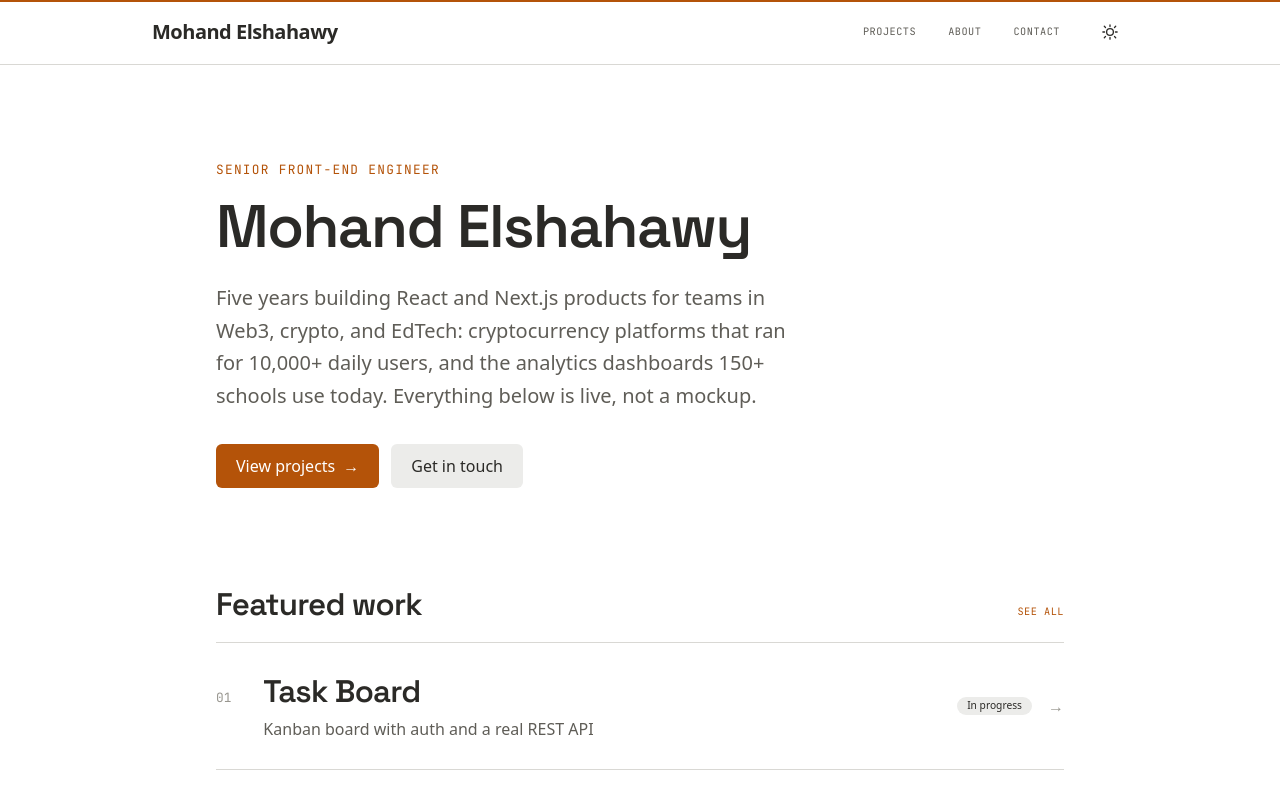
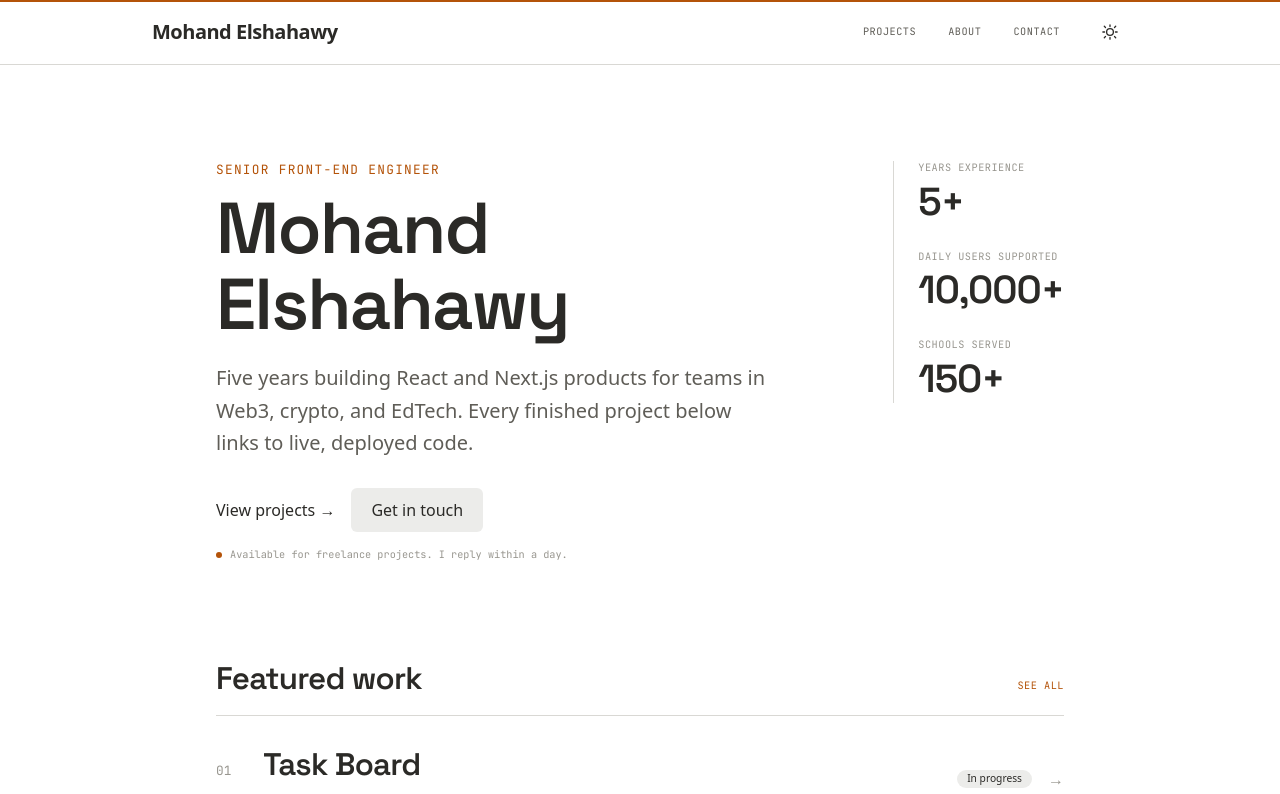
Before and after one commit to enghondaa/portfolio-hub, a Next.js app in the folder apps/hub/: page / in a window 1280 px wide. Shown: the top 794 px of the page. Built offline with nearby package versions, Linux system fonts and the light colour scheme.

Commit message:
hub: two-column hero with stat column + parallax, tilt-on-hover project rows, split contact form into its own client component so the page can export metadata

```diff
--- a/apps/hub/src/components/HeroIntro.tsx
+++ b/apps/hub/src/components/HeroIntro.tsx
@@ -1,7 +1,8 @@
 "use client";
 
-import { motion, useReducedMotion, type Variants } from "framer-motion";
-import type { ReactNode } from "react";
+import { useRef, type ReactNode } from "react";
+import { motion, useReducedMotion, useScroll, useTransform, type Variants } from "framer-motion";
+import { HeroStats } from "@/components/HeroStats";
 
 const container: Variants = {
   hidden: {},
@@ -15,13 +16,19 @@ function useItem(reduced: boolean | null): Variants {
   };
 }
 
-/** Staggers the hero's kicker/heading/paragraph/CTAs in on first load. */
+/** Staggers the hero's kicker/heading/paragraph/CTAs in on first load, with a subtle scroll parallax between the text column and the stat column. */
 export function HeroIntro({ children }: { children: ReactNode }) {
   const shouldReduceMotion = useReducedMotion();
   const item = useItem(shouldReduceMotion);
+  const sectionRef = useRef<HTMLDivElement>(null);
+
+  const { scrollYProgress } = useScroll({ target: sectionRef, offset: ["start start", "end start"] });
+  const textY = useTransform(scrollYProgress, [0, 1], [0, shouldReduceMotion ? 0 : -12]);
+  const statsY = useTransform(scrollYProgress, [0, 1], [0, shouldReduceMotion ? 0 : 12]);
 
   return (
-    <motion.div initial="hidden" animate="visible" variants={container}>
+    <div ref={sectionRef} className="grid gap-10 lg:grid-cols-12 lg:items-start lg:gap-8">
+      <motion.div initial="hidden" animate="visible" variants={container} style={{ y: textY }} className="lg:col-span-8">
         <motion.p
           variants={item}
           className="font-mono text-sm uppercase tracking-widest text-[var(--color-accent)]"
@@ -30,22 +37,36 @@ export function HeroIntro({ children }: { children: ReactNode }) {
         </motion.p>
         <motion.h1
           variants={item}
-        className="mt-4 font-[family-name:var(--font-heading)] text-5xl font-semibold leading-[1.05] tracking-tight text-[var(--color-neutral-800)] sm:text-6xl"
+          className="mt-3 font-[family-name:var(--font-heading)] text-5xl font-semibold leading-[1.05] tracking-tight text-[var(--color-neutral-800)] sm:text-6xl lg:text-7xl"
         >
           Mohand Elshahawy
         </motion.h1>
         <motion.p
           variants={item}
-        className="mt-6 max-w-xl text-lg leading-relaxed text-[var(--color-neutral-600)]"
+          className="mt-5 max-w-xl text-lg leading-relaxed text-[var(--color-neutral-600)]"
         >
           Five years building React and Next.js products for teams in Web3,
-        crypto, and EdTech: cryptocurrency platforms that ran for 10,000+
-        daily users, and the analytics dashboards 150+ schools use today.
-        Everything below is live, not a mockup.
+          crypto, and EdTech. Every finished project below links to live,
+          deployed code.
         </motion.p>
-      <motion.div variants={item} className="mt-8 flex flex-wrap gap-3">
+        <motion.div variants={item} className="mt-7 flex flex-wrap items-center gap-4">
           {children}
         </motion.div>
+        <motion.p variants={item} className="mt-4 flex items-center gap-2 font-mono text-xs text-[var(--color-neutral-400)]">
+          <span aria-hidden="true" className="h-1.5 w-1.5 rounded-full bg-[var(--color-accent)]" />
+          Available for freelance projects. I reply within a day.
+        </motion.p>
       </motion.div>
+
+      <motion.div
+        initial={{ opacity: 0, y: shouldReduceMotion ? 0 : 16 }}
+        animate={{ opacity: 1, y: 0 }}
+        transition={{ duration: shouldReduceMotion ? 0.2 : 0.55, delay: 0.3, ease: "easeOut" }}
+        style={{ y: statsY }}
+        className="lg:col-span-4 lg:justify-self-end"
+      >
+        <HeroStats />
+      </motion.div>
+    </div>
   );
 }
--- /dev/null
+++ b/apps/hub/src/components/HeroStats.tsx
@@ -0,0 +1,22 @@
+const stats = [
+  { value: "5+", label: "Years experience" },
+  { value: "10,000+", label: "Daily users supported" },
+  { value: "150+", label: "Schools served" },
+];
+
+export function HeroStats() {
+  return (
+    <dl className="flex flex-col gap-6 border-l border-[var(--color-neutral-200)] pl-6">
+      {stats.map((stat) => (
+        <div key={stat.label}>
+          <dt className="font-mono text-xs uppercase tracking-wider text-[var(--color-neutral-400)]">
+            {stat.label}
+          </dt>
+          <dd className="mt-1 font-[family-name:var(--font-heading)] text-3xl font-semibold tracking-tight text-[var(--color-neutral-800)]">
+            {stat.value}
+          </dd>
+        </div>
+      ))}
+    </dl>
+  );
+}
--- a/apps/hub/src/components/MagneticLink.tsx
+++ b/apps/hub/src/components/MagneticLink.tsx
@@ -2,21 +2,18 @@
 
 import { useRef, useState, type ReactNode, type MouseEvent } from "react";
 import { motion, useReducedMotion } from "framer-motion";
-import Link from "next/link";
 
 interface MagneticLinkProps {
-  href: string;
-  className?: string;
   children: ReactNode;
 }
 
-/** A link that leans gently toward the cursor on hover. Disabled entirely under prefers-reduced-motion. */
-export function MagneticLink({ href, className, children }: MagneticLinkProps) {
-  const ref = useRef<HTMLAnchorElement>(null);
+/** Wraps any element (typically a Button/link) and makes it lean gently toward the cursor on hover. Disabled under prefers-reduced-motion. */
+export function MagneticLink({ children }: MagneticLinkProps) {
+  const ref = useRef<HTMLDivElement>(null);
   const [offset, setOffset] = useState({ x: 0, y: 0 });
   const shouldReduceMotion = useReducedMotion();
 
-  function handleMouseMove(event: MouseEvent<HTMLAnchorElement>) {
+  function handleMouseMove(event: MouseEvent<HTMLDivElement>) {
     if (shouldReduceMotion || !ref.current) return;
     const rect = ref.current.getBoundingClientRect();
     const relX = event.clientX - (rect.left + rect.width / 2);
@@ -30,19 +27,14 @@ export function MagneticLink({ href, className, children }: MagneticLinkProps) {
 
   return (
     <motion.div
+      ref={ref}
+      onMouseMove={handleMouseMove}
+      onMouseLeave={handleMouseLeave}
       animate={{ x: offset.x, y: offset.y }}
       transition={{ type: "spring", stiffness: 200, damping: 15, mass: 0.4 }}
       className="inline-block"
     >
-      <Link
-        ref={ref}
-        href={href}
-        onMouseMove={handleMouseMove}
-        onMouseLeave={handleMouseLeave}
-        className={className}
-      >
-        {children}
-      </Link>
+      {children}
     </motion.div>
   );
 }
--- /dev/null
+++ b/apps/hub/src/components/ProjectRow.tsx
@@ -0,0 +1,92 @@
+"use client";
+
+import { useRef, useState, type MouseEvent } from "react";
+import { motion, useReducedMotion } from "framer-motion";
+
+export interface ProjectRowProps {
+  index: number;
+  href: string;
+  title: string;
+  tagline: string;
+  stack: string[];
+  status: "live" | "in-progress";
+  outcome?: string;
+  external?: boolean;
+}
+
+/**
+ * One row in the numbered project list. The whole row is the hit target;
+ * on hover it shifts background and tilts a couple of degrees toward the
+ * cursor (disabled under prefers-reduced-motion), and the trailing arrow
+ * slides right.
+ */
+export function ProjectRow({ index, href, title, tagline, stack, status, outcome, external }: ProjectRowProps) {
+  const ref = useRef<HTMLAnchorElement>(null);
+  const [tilt, setTilt] = useState({ rx: 0, ry: 0 });
+  const shouldReduceMotion = useReducedMotion();
+
+  function handleMouseMove(event: MouseEvent<HTMLAnchorElement>) {
+    if (shouldReduceMotion || !ref.current) return;
+    const rect = ref.current.getBoundingClientRect();
+    const px = (event.clientX - rect.left) / rect.width - 0.5;
+    const py = (event.clientY - rect.top) / rect.height - 0.5;
+    setTilt({ rx: py * -4, ry: px * 4 });
+  }
+
+  function handleMouseLeave() {
+    setTilt({ rx: 0, ry: 0 });
+  }
+
+  const metaParts = [stack.join(" · "), outcome].filter(Boolean);
+
+  return (
+    <div style={{ perspective: 800 }}>
+      <motion.a
+        ref={ref}
+        href={href}
+        target={external ? "_blank" : undefined}
+        rel={external ? "noopener noreferrer" : undefined}
+        onMouseMove={handleMouseMove}
+        onMouseLeave={handleMouseLeave}
+        animate={{ rotateX: tilt.rx, rotateY: tilt.ry }}
+        transition={{ type: "spring", stiffness: 250, damping: 20, mass: 0.5 }}
+        style={{ transformStyle: "preserve-3d" }}
+        className="group flex items-center justify-between gap-6 border-b border-[var(--color-neutral-200)] px-3 py-7 transition-colors duration-200 ease-out hover:bg-[var(--color-neutral-50)] focus-visible:outline-none focus-visible:ring-2 focus-visible:ring-[var(--color-accent)] -mx-3"
+      >
+        <div className="flex items-baseline gap-5 sm:gap-8">
+          <span className="font-mono text-sm text-[var(--color-neutral-400)]">
+            {String(index + 1).padStart(2, "0")}
+          </span>
+          <div>
+            <h3 className="font-[family-name:var(--font-heading)] text-2xl font-semibold tracking-tight text-[var(--color-neutral-800)] transition-colors group-hover:text-[var(--color-accent)] sm:text-3xl">
+              {title}
+            </h3>
+            <p className="mt-1 text-[var(--color-neutral-600)]">{tagline}</p>
+            {metaParts.length > 0 && (
+              <p className="mt-2 font-mono text-xs text-[var(--color-neutral-400)]">
+                {metaParts.join(" — ")}
+              </p>
+            )}
+          </div>
+        </div>
+        <div className="flex shrink-0 items-center gap-4">
+          <span
+            className={
+              status === "live"
+                ? "hidden font-mono text-xs uppercase tracking-wider text-[var(--color-accent)] sm:inline"
+                : "hidden font-mono text-xs uppercase tracking-wider text-[var(--color-neutral-400)] sm:inline"
+            }
+          >
+            {status === "live" ? "Live" : "In progress"}
+          </span>
+          <span
+            aria-hidden="true"
+            className="text-[var(--color-neutral-400)] transition-transform duration-150 group-hover:translate-x-1 group-hover:text-[var(--color-accent)]"
+          >
+            {external ? "↗" : "→"}
+          </span>
+        </div>
+      </motion.a>
+    </div>
+  );
+}
--- /dev/null
+++ b/apps/hub/src/components/SiteNavbar.tsx
@@ -0,0 +1,9 @@
+"use client";
+
+import { usePathname } from "next/navigation";
+import { Navbar, ThemeToggle, type NavLink } from "@portfolio/ui";
+
+export function SiteNavbar({ brand, links }: { brand: string; links: NavLink[] }) {
+  const pathname = usePathname();
+  return <Navbar brand={brand} links={links} activeHref={pathname} actions={<ThemeToggle />} />;
+}
```
Also changed, not shown: apps/hub/src/components/ContactForm.tsx (added, +113 -0 lines). Lines whose indentation alone changed are shown as unchanged.
